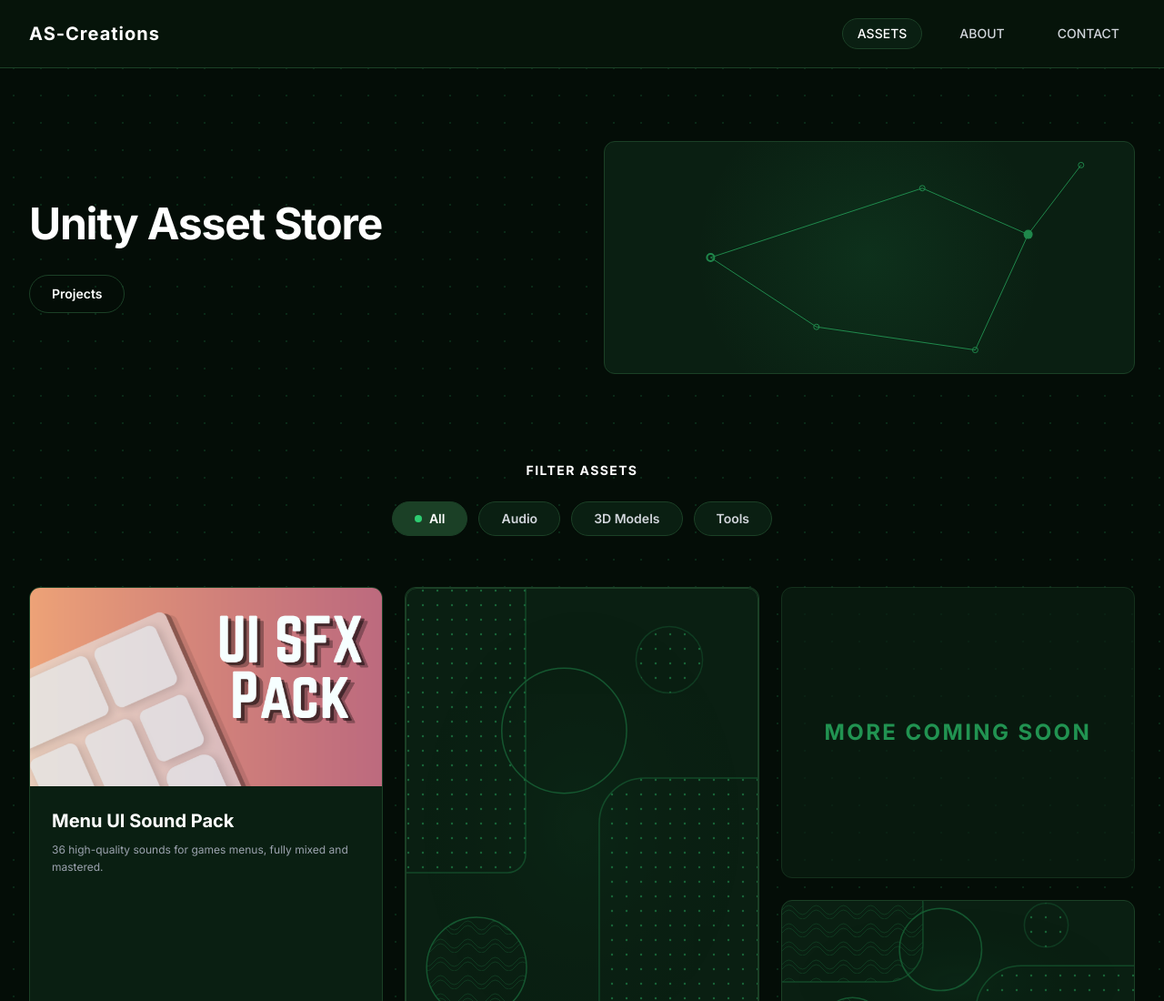
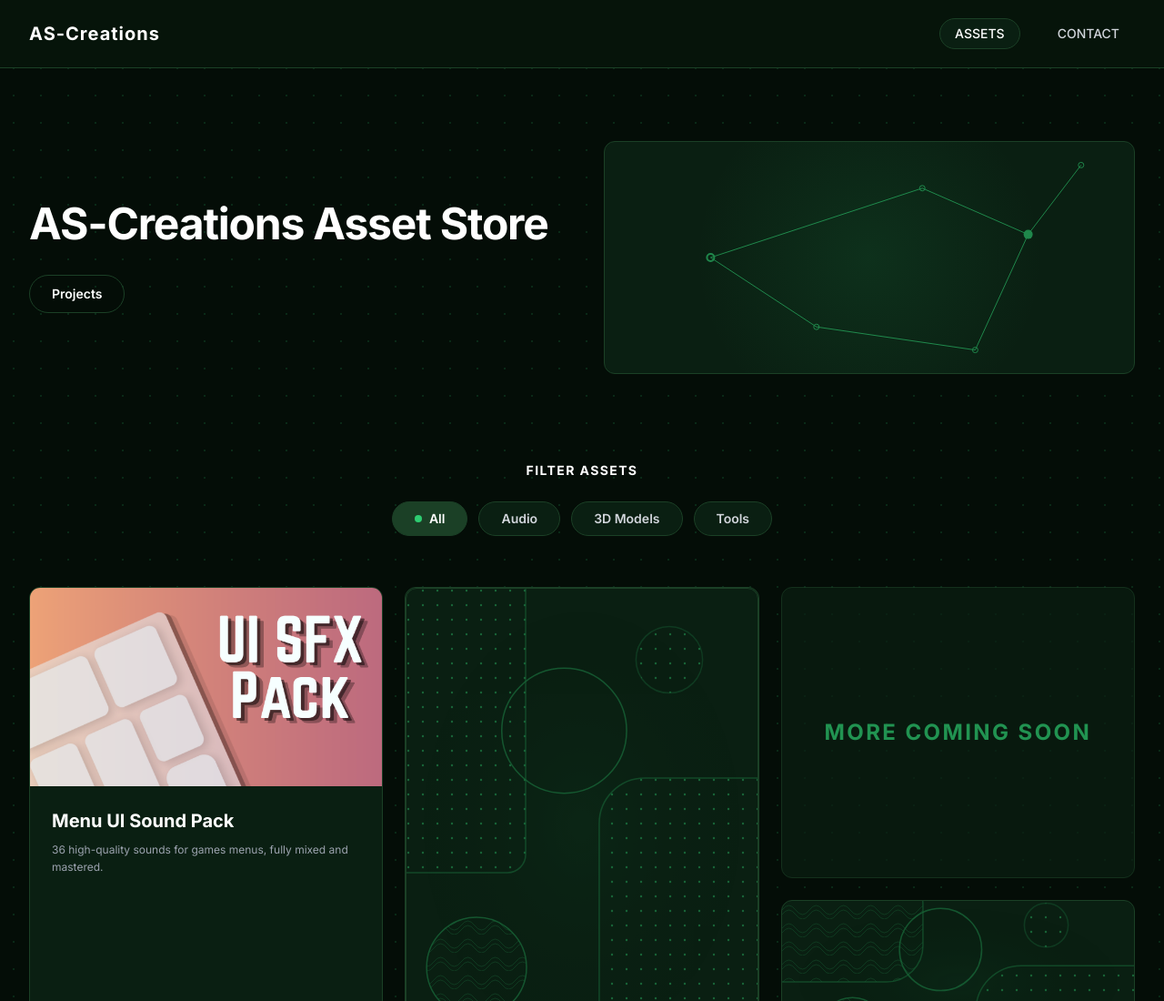
Before and after one commit to AS-Business/AS-Business.github.io, a plain HTML site: page index.html in a window 1280 px wide. Shown: the top 1100 px of the page at 91% size. Drawn offline with nearby package versions, Linux system fonts and the light colour scheme.

Commit message:
temporary site fixes

```diff
--- a/index.html
+++ b/index.html
@@ -3,7 +3,7 @@
 <head>
     <meta charset="UTF-8">
     <meta name="viewport" content="width=device-width, initial-scale=1.0">
-    <title>Unity Asset Developer | Portfolio</title>
+    <title>AS-Creations Asset Store</title>
     <!-- Tailwind CSS for styling -->
     <script src="https://cdn.tailwindcss.com"></script>
     <!-- Google Fonts -->
@@ -97,7 +97,7 @@
         </div>
         <div class="hidden md:flex space-x-6 text-sm font-medium text-gray-300">
             <a href="#portfolio" class="px-4 py-1.5 border border-borderGreen rounded-full text-white bg-card transition-all">ASSETS</a>
-            <a href="#about" class="px-4 py-1.5 border border-transparent hover:border-borderGreen rounded-full transition-all">ABOUT</a>
+            <!-- <a href="#about" class="px-4 py-1.5 border border-transparent hover:border-borderGreen rounded-full transition-all">ABOUT</a> -->
             <a href="mailto:asmenkhkara.business@gmail.com" class="px-4 py-1.5 border border-transparent hover:border-borderGreen rounded-full transition-all">CONTACT</a>
         </div>
     </nav>
@@ -107,7 +107,7 @@
         <!-- Left text area -->
         <div>
             <h1 class="text-5xl font-bold text-white mb-4 tracking-tight">
-                Unity Asset Store
+                AS-Creations Asset Store
             </h1>
             <h2 class="text-xl text-gray-300 mb-6 font-medium">
                     <!-- put a tagline here later -->
```
